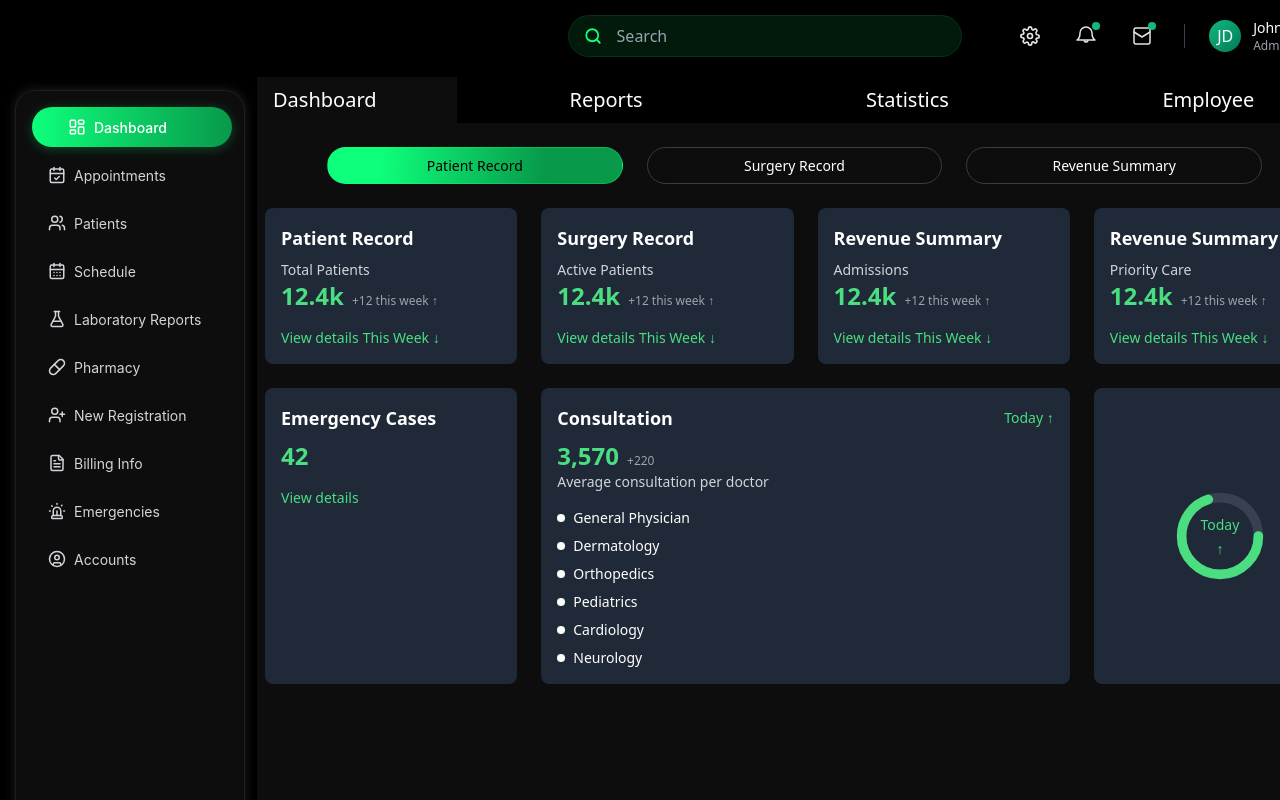
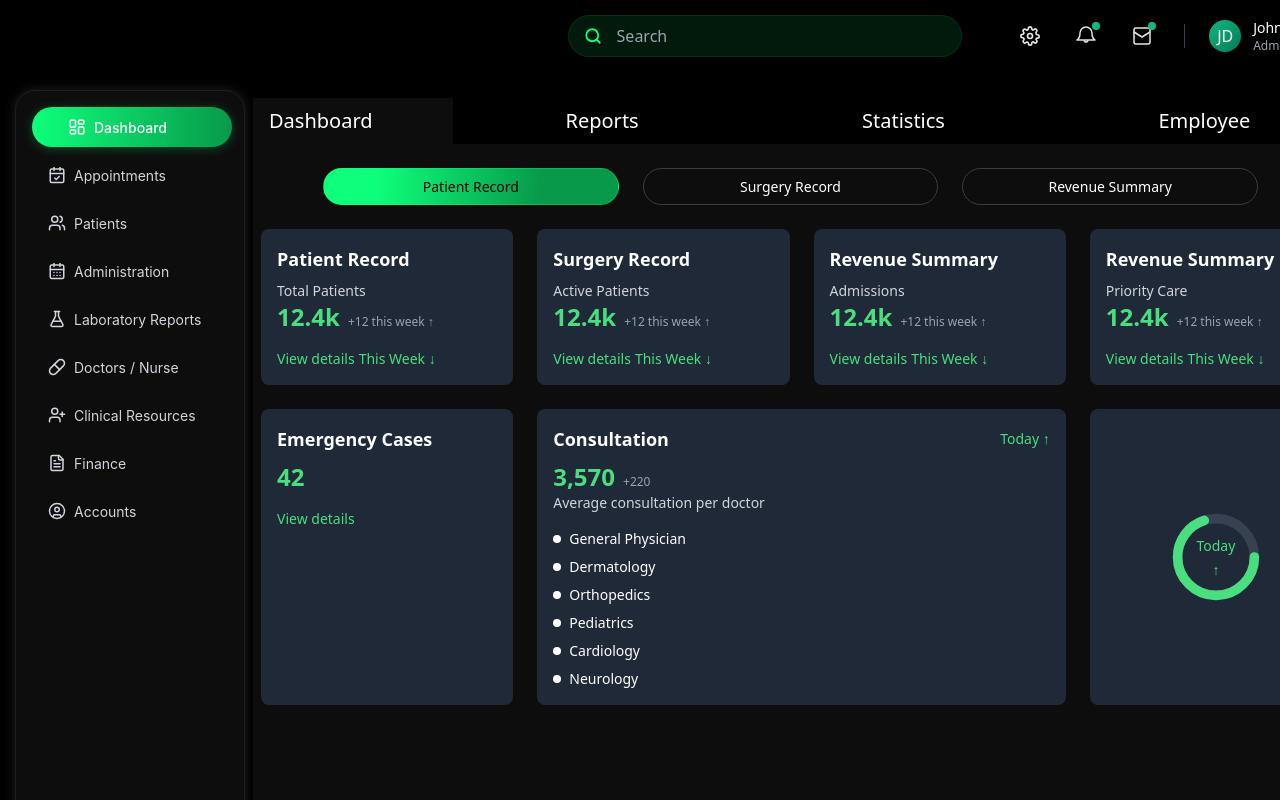
Before and after one commit to Prakash-RajS/New_HMS, a React (Vite) app in the folder hms_frontend/: page / in a window 1280 px wide. Shown: the top 800 px of the page. Built offline with nearby package versions, Linux system fonts and the light colour scheme.

Commit message:
Fixed bottom scrolling and also some corrections

```diff
--- a/hms_frontend/src/App.css
+++ b/hms_frontend/src/App.css
@@ -5,9 +5,8 @@
   margin: 0 auto;     /* center content when screen >1440px */
   padding: 0;
   text-align: center;
+  overflow-x: hidden;
 }
-
-
 
 .logo {
   height: 6em;
--- a/hms_frontend/src/App.jsx
+++ b/hms_frontend/src/App.jsx
@@ -24,7 +24,7 @@ export default function App() {
           <Header />
 
           {/* Scrollable content area */}
-          <div className="mt-[60px] p-3 overflow-y-hidden h-[auto]">
+          <div className=" p-2 overflow-y-hidden overflow-x-hidden h-[auto]">
             <Routes>
               {/* Dashboard with nested routes */}
               <Route path="/" element={<DashboardComponents />}>
--- a/hms_frontend/src/components/LeftSideBar.jsx
+++ b/hms_frontend/src/components/LeftSideBar.jsx
@@ -59,6 +59,7 @@
 //   );
 // }
 
+import { useState } from "react";
 import { NavLink } from "react-router-dom";
 import {
   LayoutDashboard,
@@ -72,6 +73,8 @@ import {
   Siren,
   UserCircle,
   LogOut,
+  ClipboardList,
+  UserCheck,
 } from "lucide-react";
 
 const menuItems = [
@@ -81,35 +84,99 @@ const menuItems = [
     path: "/appointments",
     icon: <CalendarCheck size={18} />,
   },
-  { name: "Patients", path: "/patients", icon: <Users size={18} /> },
-  { name: "Schedule", path: "/schedule", icon: <CalendarDays size={18} /> },
+  {
+    name: "Patients",
+    path: "/patients",
+    icon: <Users size={18} />,
+    dropdown: [
+      {
+        name: "New Registration",
+        path: "/patients/new-registration",
+        icon: <UserPlus size={16} />,
+      },
+      {
+        name: "IPD / OPD Patient",
+        path: "/patients/ipd-opd",
+        icon: <ClipboardList size={16} />,
+      },
+      {
+        name: "Patient Profile",
+        path: "/patients/profile",
+        icon: <UserCheck size={16} />,
+      },
+    ],
+  },
+  {
+    name: "Administration",
+    path: "/Administration",
+    icon: <CalendarDays size={18} />,
+  },
   {
     name: "Laboratory Reports",
     path: "/LaboratoryReports",
     icon: <FlaskConical size={18} />,
   },
-  { name: "Pharmacy", path: "/Pharmacy", icon: <Pill size={18} /> },
   {
-    name: "New Registration",
-    path: "/NewRegistration",
+    name: "Doctors / Nurse",
+    path: "/Doctors/Nurse",
+    icon: <Pill size={18} />,
+  },
+  {
+    name: "Clinical Resources",
+    path: "/ClinicalResources",
     icon: <UserPlus size={18} />,
   },
-  { name: "Billing Info", path: "/BillingInfo", icon: <FileText size={18} /> },
-  { name: "Emergencies", path: "/Emergencies", icon: <Siren size={18} /> },
+  { name: "Finance", path: "/Finance", icon: <FileText size={18} /> },
   { name: "Accounts", path: "/Accounts", icon: <UserCircle size={18} /> },
 ];
 
 export default function Sidebar() {
+  const [openDropdown, setOpenDropdown] = useState(null);
+
+  const toggleDropdown = (index) => {
+    setOpenDropdown(openDropdown === index ? null : index);
+  };
+
   return (
     <div
-      className="w-[230px] h-screen mt-[90px] ml-[15px] rounded-[20px] border border-[#1E1E1E]
-                 bg-[#0D0D0D] shadow-[0px_0px_12px_0px_#FFFFFF1F] flex flex-col
-                  left-0 top-0"
+      className="w-[230px] h-[902px] mt-[90px] ml-[15px] mb-4 rounded-[20px] border border-[#1E1E1E]
+                 bg-[#0D0D0D] shadow-[0px_0px_12px_0px_#FFFFFF1F] flex flex-col left-0 top-0"
     >
       {/* Menu (scrollable) */}
       <div className="flex-1 overflow-y-auto p-4">
         <ul className="flex flex-col gap-2 text-[14px] text-left font-normal font-['Inter']">
-          {menuItems.map((item, idx) => (
+          {menuItems.map((item, idx) =>
+            item.dropdown ? (
+              <div key={idx}>
+                <div
+                  onClick={() => toggleDropdown(idx)}
+                  className="w-[200px] h-[40px] rounded-[20px] flex items-center gap-[8px] px-4 py-2 cursor-pointer transition-all duration-200 text-gray-300 hover:text-black hover:bg-gradient-to-r hover:from-[#0EFF7B] hover:to-[#08994A] hover:shadow-[0px_2px_12px_0px_#0EFF7B40]"
+                >
+                  {item.icon}
+                  <span>{item.name}</span>
+                </div>
+                {openDropdown === idx && (
+                  <ul className="ml-4 mt-1 flex flex-col gap-1">
+                    {item.dropdown.map((subItem, subIdx) => (
+                      <NavLink
+                        key={subIdx}
+                        to={subItem.path}
+                        className={({ isActive }) =>
+                          `w-[180px] h-[36px] rounded-[12px] flex items-center gap-[8px] px-4 py-2 cursor-pointer transition-all duration-200 ${
+                            isActive
+                              ? "bg-gradient-to-r from-[#0EFF7B] to-[#08994A] shadow-[0px_2px_12px_0px_#0EFF7B40] text-white font-medium"
+                              : "text-gray-300 hover:text-black hover:bg-gradient-to-r hover:from-[#0EFF7B] hover:to-[#08994A] hover:shadow-[0px_2px_12px_0px_#0EFF7B40]"
+                          }`
+                        }
+                      >
+                        {subItem.icon}
+                        <span>{subItem.name}</span>
+                      </NavLink>
+                    ))}
+                  </ul>
+                )}
+              </div>
+            ) : (
               <NavLink
                 key={idx}
                 to={item.path}
@@ -124,7 +191,8 @@ export default function Sidebar() {
                 {item.icon}
                 <span>{item.name}</span>
               </NavLink>
-          ))}
+            )
+          )}
         </ul>
       </div>
 
--- a/hms_frontend/src/pages/Appointments/appointments_list.jsx
+++ b/hms_frontend/src/pages/Appointments/appointments_list.jsx
@@ -119,7 +119,7 @@ const AppointmentList = () => {
   };
 
   return (
-    <div className="bg-black text-white rounded-xl p-6 w-[1100px] mx-auto">
+    <div className="mt-[90px] mb-4  bg-black text-white rounded-xl p-6 w-[1100px] mx-auto">
       {/* Header */}
       <div className="flex justify-between items-center mb-6">
         <h2 className="text-xl font-semibold">Appointment List</h2>
@@ -191,7 +191,7 @@ const AppointmentList = () => {
       </div>
 
       {/* Filters */}
-      <div className="w-[1100px] h-[57px] rounded-[40px] border border-[#0EFF7B1A] bg-[#0D0D0D] flex items-center justify-between px-10 mb-4">
+      <div className="w-full mx-auto h-[57px] rounded-[40px] border border-[#0EFF7B1A] bg-[#0D0D0D] flex items-center justify-between px-10 mb-4">
         {filters.map((f) => (
           <button
             key={f}
--- a/hms_frontend/src/pages/Home/DashboardComponents.jsx
+++ b/hms_frontend/src/pages/Home/DashboardComponents.jsx
@@ -15,7 +15,7 @@ const DashboardComponents = () => {
     <div className="relative">
       {/* Main Container with exact dimensions and overflow control */}
       <div
-        className="flex-1 bg-[#0D0D0D] mt-[5px] pt-2 text-white rounded-[12px]"
+        className="flex-1 bg-[#0D0D0D] mt-[90px] mb-4 pt-2 text-white rounded-[12px]"
         style={{
           width: '1089px',
           height: '905px',
```
Lines whose indentation alone changed are shown as unchanged.
